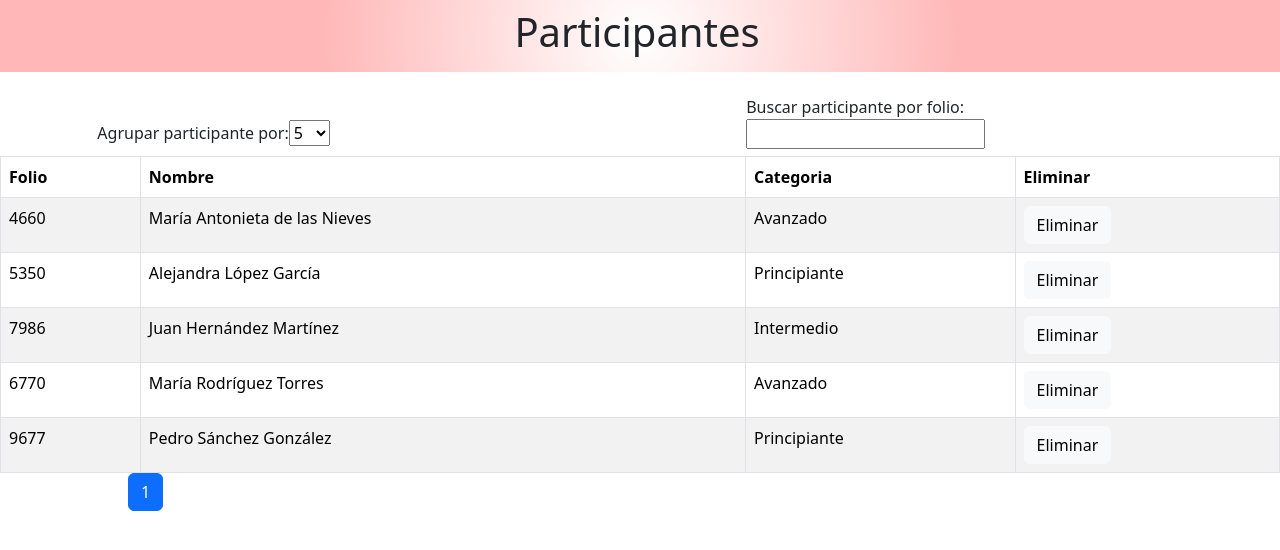
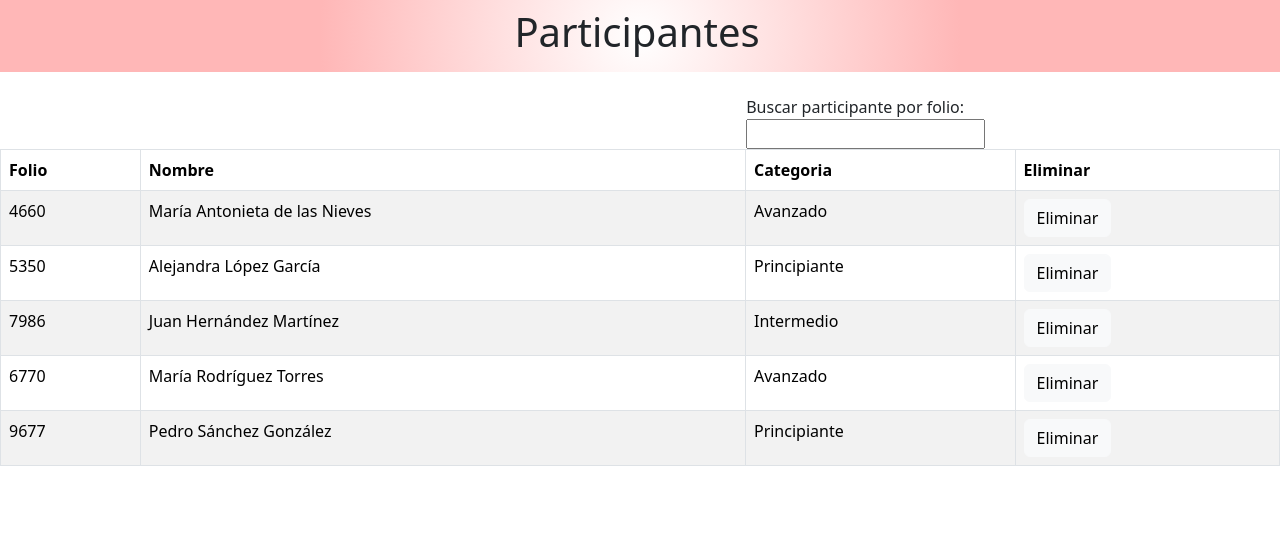
Before and after one commit to kato223272/ProyectoArbol, a React (Create React App) app: page / in a window 1280 px wide. Shown: the top 550 px of the page. Built offline with nearby package versions, Linux system fonts and the light colour scheme.

Commit message:
Quitar enpaginar

```diff
--- a/src/ComponentesExtras/Tabla.jsx
+++ b/src/ComponentesExtras/Tabla.jsx
@@ -1,4 +1,4 @@
-import React, { useState } from "react";
+import React, { useEffect, useState } from "react";
 import { Table, Button, FormGroup } from "react-bootstrap";
 import "./Tabla.css";
 import { Col, Row, Form } from "react-bootstrap";
@@ -206,28 +206,26 @@ const Historial = () => {
   const [Nombres, setNombres] = useState({});
   const [Categorias, setCategorias] = useState({});
   // const [participanteIdSeleccionado, setparticipanteIdSeleccionado] = useState(null);
-  const [participantePerPage, setparticipantePerPage] = useState(5);
+
   const [alumnosArbol, setAlumnosArbol] = useState([]);
-  const [currentPage, setCurrentPage] = useState(1);
-  const [searchFolio, setSearchFolio] = useState('');
-  const [folio, setfolio] = useState(null);
+
+  const [folio, setFolio] = useState(null);
   const [nombre, setNombre] = useState("");
   const [categoria, setCategoria] = useState("");
+  const [searchFolio, setSearchFolio] = useState('');
+  const [folioSeleccionado, setFolioSeleccionado] = useState(null);
+  //--------------------------------------------------------------------------------------------------------------------------
 
-  //--------------------------------------------------------------------------------------------------------------------------
-  const handleparticipantePerPageChange = (event) => {
-    setparticipantePerPage(Number(event.target.value));
-    setCurrentPage(1);
-  };
 
-  const handlePageChange = (pageNumber) => {
-    setCurrentPage(pageNumber);
-    setSearchFolio('');
-  };
 
-  const handleSearchIdChange = (event) => {
-    setSearchFolio(event.target.value);
-  };
+//   function searchFolio(folio){
+
+//     return function(x){
+//       return x.folio.includes(folio) || !folio;
+//     }
+// }
+
+
 
   const generarNumero = () =>{
     const min = 1000;
@@ -245,6 +243,12 @@ const Historial = () => {
       { folio: generarNumero(), nombre: 'María Rodríguez Torres', categoria: 'Avanzado' },
       { folio: generarNumero(), nombre: 'Pedro Sánchez González', categoria: 'Principiante' }
     ];
+
+
+
+
+
+
 
     participante.forEach((participante) => {
       arbolParticipantes.addNodo(participante.folio, participante.categoria, participante.nombre);
@@ -300,44 +304,29 @@ const Historial = () => {
 
   //----------------------------------------------------Tabla-------------------------------------------------------------
 
-  const alumnos = arbolParticipantes.toArrayArbol(arbolParticipantes.raiz);
+  const alumnos =arbolParticipantes.toArrayArbol(arbolParticipantes.raiz);
 
-  const indexOfLastparticipante = currentPage * participantePerPage;
-  const indexOfFirstparticipante =
-    indexOfLastparticipante - participantePerPage;
-  const currentparticipante = searchFolio
-    ? alumnos.filter(
-        (alumnos) => alumnos.folio.toString()===searchFolio
-      )
-    : alumnos.slice(indexOfFirstparticipante, indexOfLastparticipante);
 
-  const totalPages = Math.ceil(alumnos.length / participantePerPage);
+//   function searchFolio(folio){
 
+//     return function(x){
+//       return x.folio.includes(folio) || !folio;
+//     }
+
+// }
   return (
     <div>
       <div>
         <Row>
           <Col>
-            <div style={{ marginBottom: "10px" }} className="agrupar">
-              <span>Agrupar participante por:</span>
-              <select
-                value={participantePerPage}
-                onChange={handleparticipantePerPageChange}
-              >
-                <option value={5}>5</option>
-                <option value={10}>10</option>
-                <option value={25}>25</option>
-              </select>
 
-            </div>
           </Col>
           <Col>
             <div style={{ marginLeft: "15%" }} className="busqueda">
               <label>Buscar participante por folio: </label>
               <input
                 type="text"
-                value={searchFolio}
-                onChange={() => handleSearchIdChange()}
+
               />
             </div>
           </Col>
@@ -347,58 +336,12 @@ const Historial = () => {
       <div className="Tablita">
         {renderizarParticipantes()}
       </div>
-      <div>
-        <ul className="pagination" style={{ color: "red" }}>
-          {Array.from({ length: totalPages }, (_, i) => (
-            <li
-              key={i + 1}
-              className={`page-item ${currentPage === i + 1 ? "active" : ""}`}
-              onClick={() => handlePageChange(i + 1)}
-            >
-              <span className="page-link">{i + 1}</span>
-            </li>
-          ))}
-        </ul>
-      </div>
 
 
     </div>
   );
+
 };
 
 
 export default Historial;
-
-{/* <div>
-        <Form style={{backgroundColor:'rgba(196, 196, 196)', width:'50%', margin:"0 auto", paddingBlock:'2%'}}>
-          <Form.Group className="mb-3" controlId="exampleForm.ControlInput1" style={{width: "50%", margin:"0 auto"}}>
-            <Form.Label>Ingresar nombre</Form.Label>
-            <Form.Control
-              value={nombre}
-              onChange={ev => {setNombre(ev.target.value)}}
-              type="text"
-              placeholder="Nombre..." />
-          </Form.Group>
-          <Form.Group className="mb-3" controlId="exampleForm.ControlTextarea1" style={{width: "50%", margin:"0 auto"}}>
-            <Form.Label>Ingresar categoría</Form.Label>
-            <Form.Select onChange={ev => {setCategoria(ev.target.value)}}>
-              <option >Escoja la categoría</option>
-              <option value="1">Principiante</option>
-              <option value="2">Intermediario</option>
-              <option value="3">Avanzado</option>
-            </Form.Select>
-          </Form.Group>
-          <Form.Group className="d-flex justify-content-center" onClick={() =>{
-            setfolio(generarNumero())
-            setAlumno(crearAlumno(nombre, folio, categoria))
-            creacionAlumno(participante, nombre, categoria)
-            arbol.insert(folio, alumno);
-          }
-
-          }>
-            <Button className="btn btn-success mt-3">
-                Guardar alumno
-            </Button>
-          </Form.Group>
-        </Form>
-      </div> */}
```
